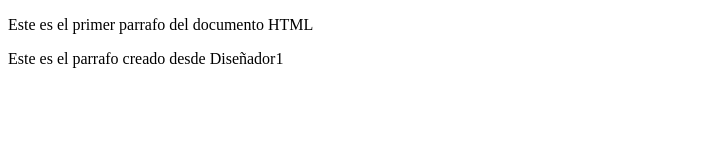
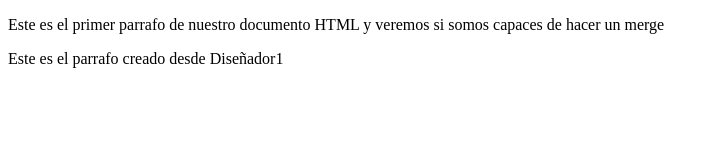
Before and after one commit to vmr77/Proyecto_Web_Empresa_B, a plain HTML site: page index.html in a window 1280 px wide. Shown: the whole page, without its empty margins (0-719 px from the left). Drawn offline with Linux system fonts and the light colour scheme.

Commit message:
Modificacion de Primer Parrafo desde main

```diff
--- a/index.html
+++ b/index.html
@@ -7,11 +7,12 @@
 </head>
 <body>
 
-    <p>Este es el primer parrafo del documento HTML</p>
+    <p>Este es el primer parrafo de nuestro documento HTML y veremos si somos capaces de hacer un merge</p>
 
 
     <p>Este es el parrafo creado desde Diseñador1</p>
 
 </body>
 
+
 </html>
```
